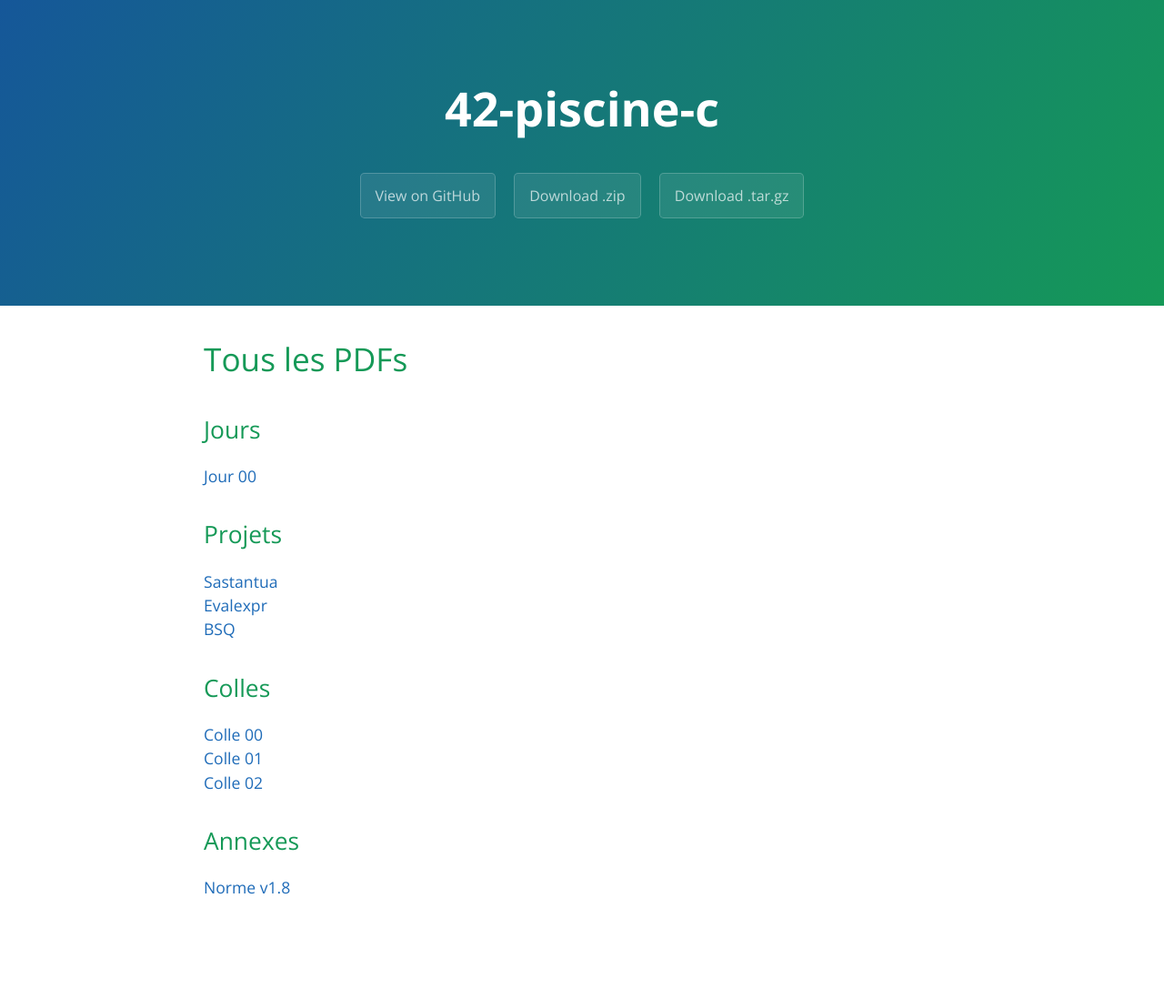
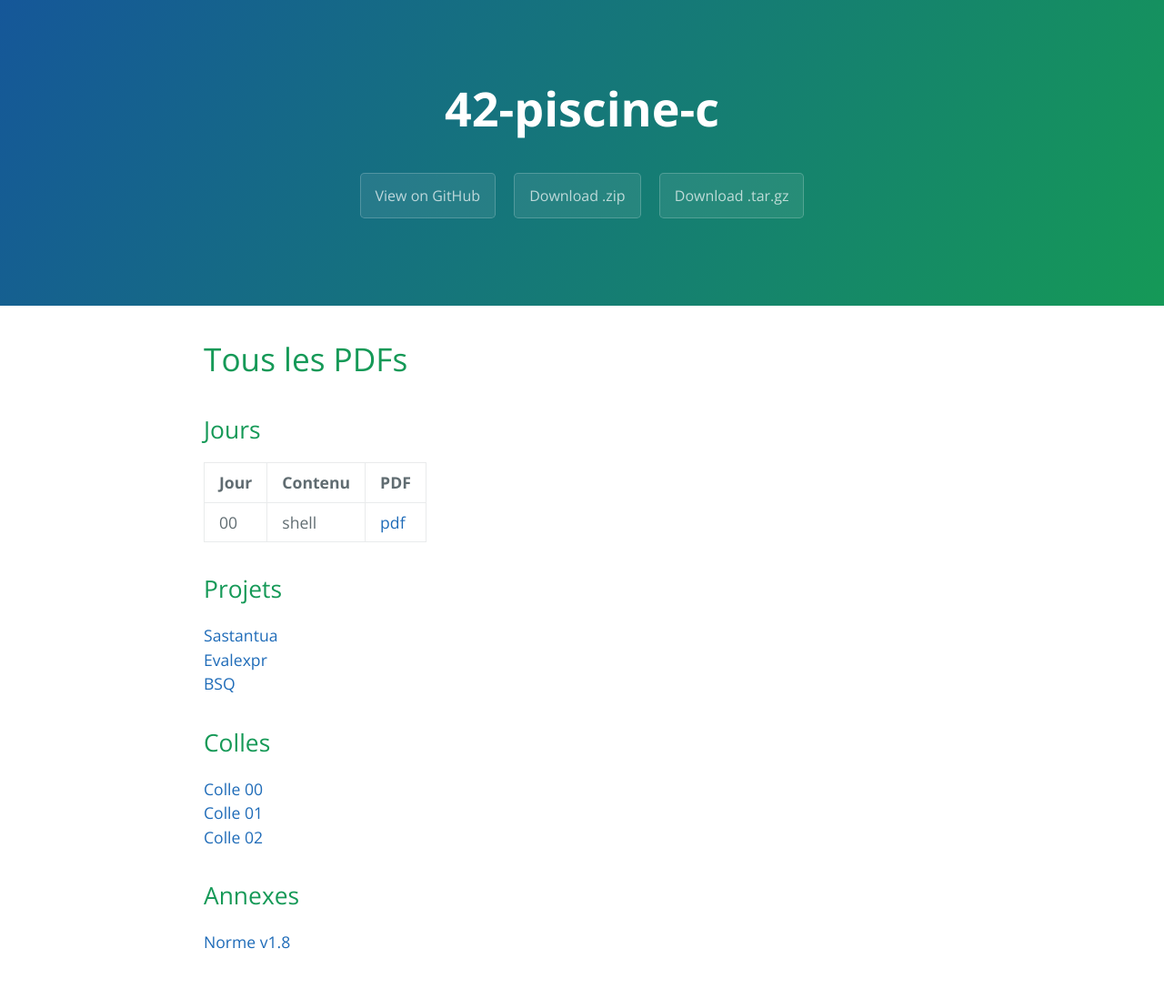
Before and after one commit to Obsaa/42-piscine-c-1, a Jekyll site: the page built from index.md, in a window 1280 px wide. Shown: the whole page at 91% size. Built offline with Jekyll 4.4.1, drawn with Linux system fonts in a browser that asks for light colours; before the commit the page ends 1038 px from its top, so only the background shows below that.

Commit message:
Update index.md

```diff
--- a/index.md
+++ b/index.md
@@ -5,7 +5,9 @@ layout: base
 
 ## Jours
 
-[Jour 00](pdfs/j00.pdf)
+| Jour | Contenu | PDF |
+|---|---|---|
+| 00 | shell | [pdf](pdfs/j00.pdf) |
 
 ## Projets
 
```
